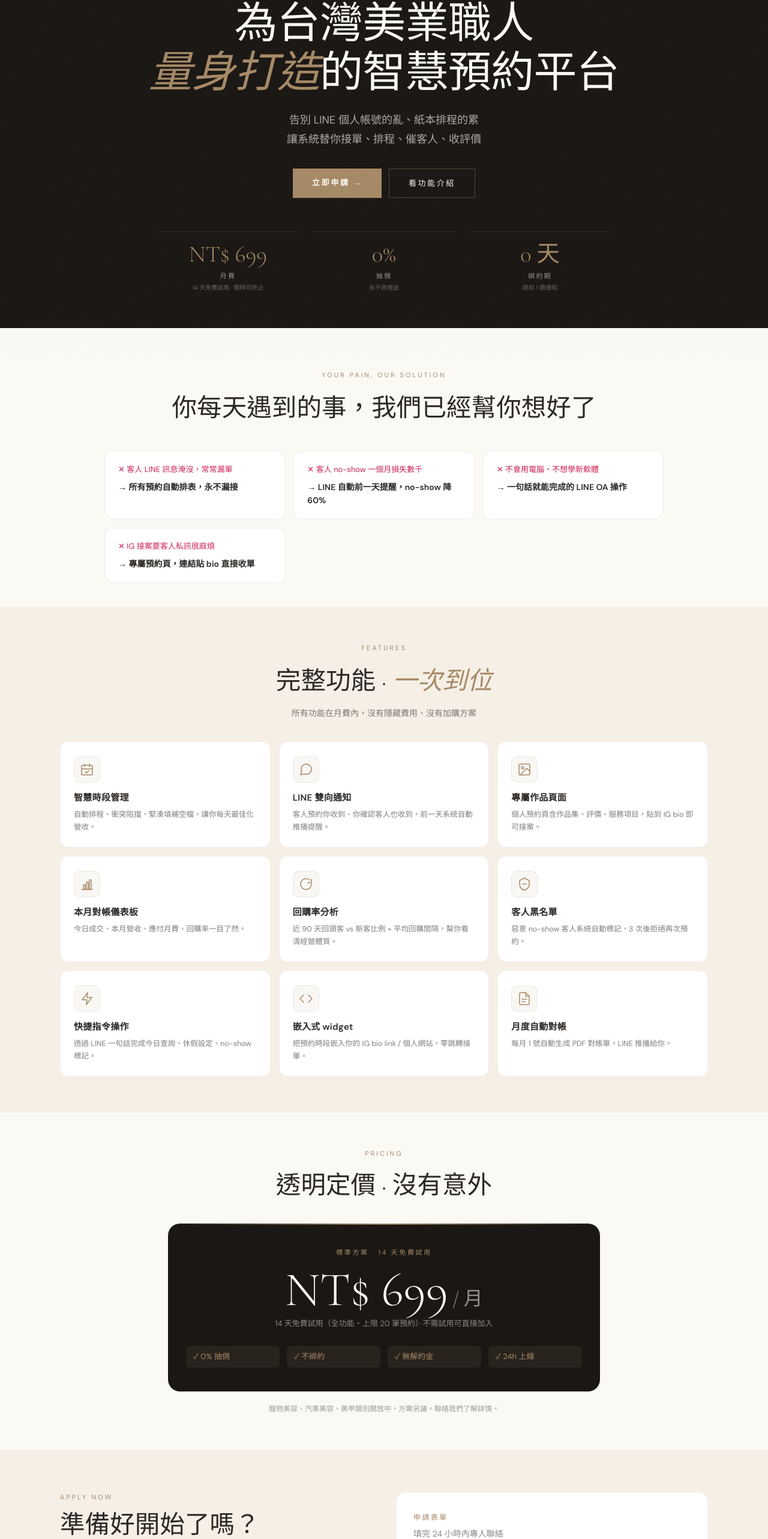
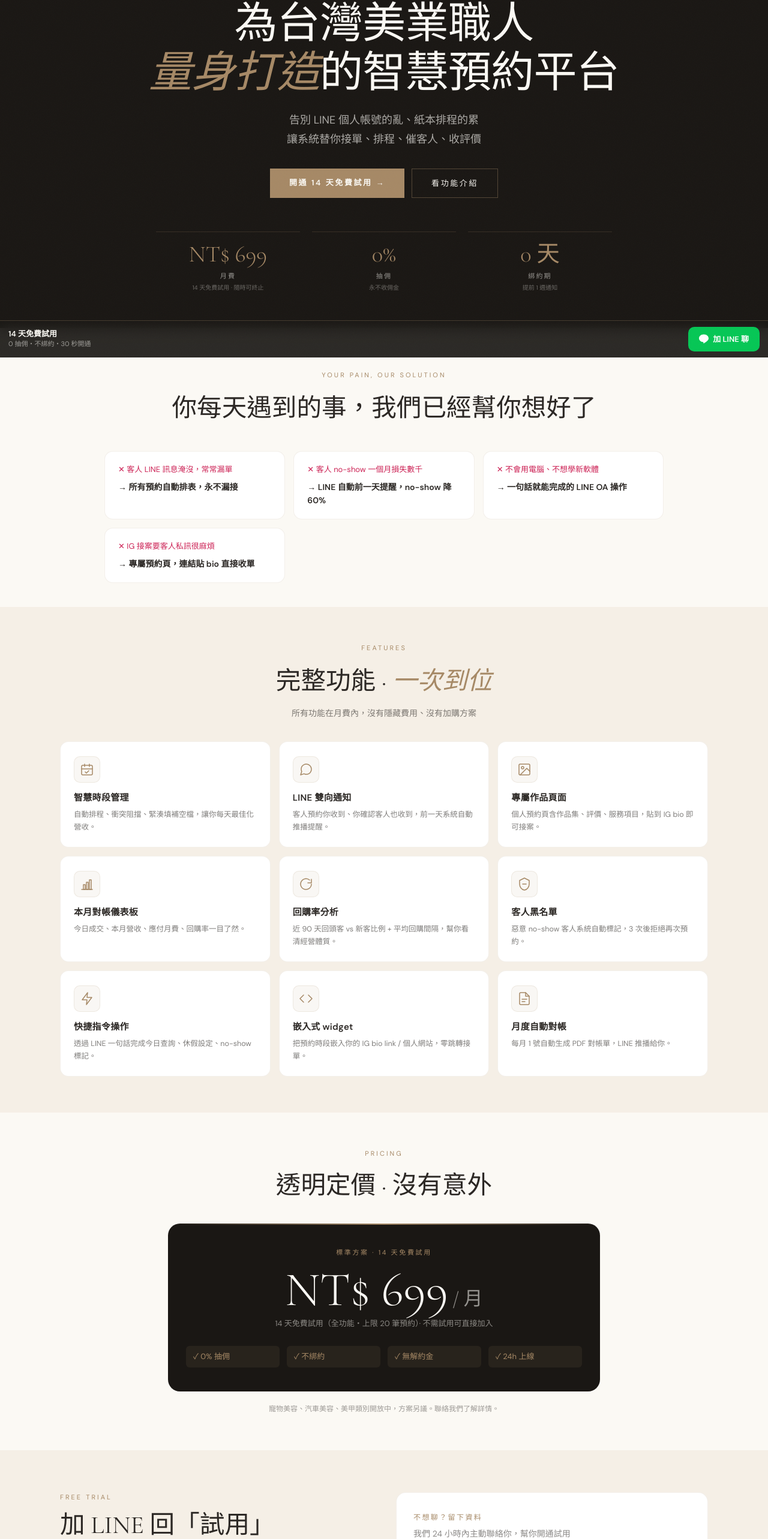
Before and after one commit to gini30666-design/moolah-platform, a Next.js app: page /for-providers in a window 1280 px wide. Shown: the part 204-2770 px from the top of the page at 60% size. Built offline with nearby package versions, Linux system fonts and the light colour scheme; no server answers.

Commit message:
B2B 落地頁轉換優化：CTA 統一 14 天免費試用、LINE 主/表單次、local 直連 LINE、sticky 底欄、修 /go/chloe 死鏈
Co-Authored-By: Claude Opus 4.8 <noreply@anthropic.com>

```diff
--- a/src/app/for-providers/page.tsx
+++ b/src/app/for-providers/page.tsx
@@ -3,6 +3,7 @@ import Link from 'next/link'
 import JoinForm from '@/components/JoinForm'
 import SiteNav from '@/components/SiteNav'
 import SiteFooter from '@/components/SiteFooter'
+import StickyTrialCTA from '@/components/StickyTrialCTA'
 
 const BASE_URL = process.env.NEXT_PUBLIC_BASE_URL || 'https://moolah-platform.vercel.app'
 
@@ -133,7 +134,7 @@ export default function ForProvidersPage() {
             讓系統替你接單、排程、催客人、收評價
           </p>
           <div style={{ display: 'inline-flex', flexWrap: 'wrap', justifyContent: 'center', gap: '12px' }}>
-            <a href="#apply" style={{ background: oak, color: cream, padding: '14px 32px', fontSize: '13px', letterSpacing: '0.2em', textTransform: 'uppercase', textDecoration: 'none', fontWeight: 600 }}>立即申請 →</a>
+            <a href="#apply" style={{ background: oak, color: cream, padding: '14px 32px', fontSize: '13px', letterSpacing: '0.2em', textTransform: 'uppercase', textDecoration: 'none', fontWeight: 600 }}>開通 14 天免費試用 →</a>
             <a href="#features" style={{ border: `1px solid ${oak}66`, color: cream, padding: '14px 32px', fontSize: '13px', letterSpacing: '0.2em', textTransform: 'uppercase', textDecoration: 'none' }}>看功能介紹</a>
           </div>
 
@@ -232,32 +233,34 @@ export default function ForProvidersPage() {
         <section id="apply" style={{ padding: '70px 24px', background: sand }}>
           <div style={{ maxWidth: '1080px', margin: '0 auto', display: 'grid', gridTemplateColumns: 'repeat(auto-fit, minmax(320px, 1fr))', gap: '40px' }}>
             <div>
-              <p style={{ fontSize: '11px', letterSpacing: '0.28em', color: oak, textTransform: 'uppercase', marginBottom: '14px' }}>APPLY NOW</p>
+              <p style={{ fontSize: '11px', letterSpacing: '0.28em', color: oak, textTransform: 'uppercase', marginBottom: '14px' }}>FREE TRIAL</p>
               <h2 style={{ fontFamily: '"Cormorant Garamond", serif', fontSize: 'clamp(1.8rem,4vw,2.6rem)', color: charcoal, marginBottom: '16px', fontWeight: 400, lineHeight: 1.25 }}>
-                準備好開始了嗎？
+                加 LINE 回「試用」<br/>30 秒開通免費試用
               </h2>
-              <p style={{ fontSize: '14px', color: 'rgba(44,40,37,0.65)', lineHeight: 1.8, marginBottom: '32px' }}>
-                填寫下方表單，我們在 24 小時內聯絡你，協助完成上線設定。<br/>
-                或直接掃 QR 加 LINE，跟 MooLah 團隊聊聊。
+              <p style={{ fontSize: '14px', color: 'rgba(44,40,37,0.65)', lineHeight: 1.8, marginBottom: '24px' }}>
+                14 天全功能免費體驗，你的專屬預約頁、作品集、自動提醒一次備好。<br/>
+                不用會技術、真人一對一協助上線。
               </p>
 
-              <div style={{ background: 'white', padding: '24px', borderRadius: '14px', border: `1px solid ${oak}33`, display: 'flex', alignItems: 'center', gap: '20px' }}>
+              <a href="https://line.me/R/ti/p/@492ejbwx" target="_blank" rel="noopener noreferrer"
+                style={{ display: 'flex', alignItems: 'center', justifyContent: 'center', gap: '10px', background: '#06C755', color: 'white', padding: '17px 24px', fontSize: '15px', fontWeight: 700, borderRadius: '12px', textDecoration: 'none', marginBottom: '16px', boxShadow: '0 4px 14px rgba(6,199,85,0.35)' }}>
+                <svg viewBox="0 0 24 24" fill="currentColor" style={{ width: '20px', height: '20px' }}><path d="M24 10.314C24 4.943 18.615.572 12 .572S0 4.943 0 10.314c0 4.811 4.27 8.842 10.035 9.608.391.082.923.258 1.058.59.12.301.079.766.038 1.08l-.164 1.02c-.045.301-.24 1.186 1.049.645 1.291-.539 6.916-4.078 9.436-6.975C23.176 14.393 24 12.458 24 10.314"/></svg>
+                加 LINE 開通 14 天免費試用
+              </a>
+
+              <div style={{ background: 'white', padding: '18px 20px', borderRadius: '14px', border: `1px solid ${oak}33`, display: 'flex', alignItems: 'center', gap: '18px' }}>
                 {/* eslint-disable-next-line @next/next/no-img-element */}
-                <img src="/line_oa_partner_qr.png" alt="MooLah 招商 LINE QR" width={120} height={120} style={{ display: 'block', borderRadius: '8px' }} />
+                <img src="/line_oa_partner_qr.png" alt="MooLah 招商 LINE QR" width={92} height={92} style={{ display: 'block', borderRadius: '8px' }} />
                 <div>
-                  <p style={{ fontSize: '10px', letterSpacing: '0.2em', color: oak, textTransform: 'uppercase', marginBottom: '6px' }}>LINE OA</p>
-                  <p style={{ fontSize: '20px', fontWeight: 700, color: charcoal, marginBottom: '10px' }}>@492ejbwx</p>
-                  <a href="https://line.me/R/ti/p/@492ejbwx" target="_blank" rel="noopener noreferrer"
-                    style={{ display: 'inline-block', background: '#06C755', color: 'white', padding: '8px 18px', fontSize: '12px', fontWeight: 600, borderRadius: '6px', textDecoration: 'none' }}>
-                    加好友 →
-                  </a>
+                  <p style={{ fontSize: '10px', letterSpacing: '0.2em', color: oak, textTransform: 'uppercase', marginBottom: '4px' }}>電腦瀏覽？掃 QR 加 LINE</p>
+                  <p style={{ fontSize: '18px', fontWeight: 700, color: charcoal }}>@492ejbwx</p>
                 </div>
               </div>
             </div>
 
             <div style={{ background: 'white', padding: '32px 28px', borderRadius: '16px', border: `1px solid ${oak}22` }}>
-              <p style={{ fontSize: '12px', letterSpacing: '0.2em', color: oak, textTransform: 'uppercase', marginBottom: '8px' }}>申請表單</p>
-              <p style={{ fontSize: '14px', color: 'rgba(44,40,37,0.55)', marginBottom: '24px' }}>填完 24 小時內專人聯絡</p>
+              <p style={{ fontSize: '12px', letterSpacing: '0.2em', color: oak, textTransform: 'uppercase', marginBottom: '8px' }}>不想聊？留下資料</p>
+              <p style={{ fontSize: '14px', color: 'rgba(44,40,37,0.55)', marginBottom: '24px' }}>我們 24 小時內主動聯絡你，幫你開通試用</p>
               <JoinForm />
             </div>
           </div>
@@ -282,6 +285,7 @@ export default function ForProvidersPage() {
 
       </main>
       <SiteFooter />
+      <StickyTrialCTA />
     </>
   )
 }
--- a/src/app/join/page.tsx
+++ b/src/app/join/page.tsx
@@ -2,6 +2,7 @@ import type { Metadata } from 'next'
 import Link from 'next/link'
 import { TextReveal } from '@/components/TextReveal'
 import JoinForm from '@/components/JoinForm'
+import StickyTrialCTA from '@/components/StickyTrialCTA'
 
 const BASE_URL = process.env.NEXT_PUBLIC_BASE_URL || 'https://moolah-platform.vercel.app'
 
@@ -172,17 +173,17 @@ export default function JoinPage() {
                 target="_blank"
                 rel="noopener noreferrer"
                 className="inline-flex items-center gap-2 px-7 py-3.5 text-sm tracking-widest uppercase transition-opacity hover:opacity-80"
-                style={{ background: 'var(--oak)', color: 'var(--cream)' }}
+                style={{ background: '#06C755', color: 'white', fontWeight: 700 }}
               >
-                立即申請
+                加 LINE 開通 14 天免費試用
               </a>
-              <Link
-                href="/services"
+              <a
+                href="#apply"
                 className="inline-flex items-center gap-2 px-7 py-3.5 border text-sm tracking-widest uppercase hover:border-[var(--oak)] transition-colors"
                 style={{ color: 'rgba(251,249,244,0.65)', borderColor: 'rgba(251,249,244,0.20)' }}
               >
-                查看方案
-              </Link>
+                留下資料，我們聯絡你
+              </a>
             </div>
           </div>
         </section>
@@ -267,7 +268,7 @@ export default function JoinPage() {
         </section>
 
         {/* Apply Form */}
-        <section className="relative overflow-hidden py-16 md:py-24 px-5 md:px-6" style={{ background: 'white' }}>
+        <section id="apply" className="relative overflow-hidden py-16 md:py-24 px-5 md:px-6" style={{ background: 'white' }}>
           <div className="absolute left-0 bottom-0 font-display leading-none pointer-events-none select-none" style={{ fontSize: 'clamp(5rem,20vw,16rem)', color: 'rgba(166,137,102,0.04)', lineHeight: 0.9 }}>Join</div>
           <div className="relative max-w-2xl mx-auto">
             <div data-animate className="text-center mb-10">
@@ -287,7 +288,7 @@ export default function JoinPage() {
             <div className="mt-10 pt-8 border-t text-center" style={{ borderColor: 'rgba(166,137,102,0.20)' }}>
               <p className="text-sm mb-3" style={{ color: 'rgba(44,40,37,0.50)' }}>想先體驗預約流程？</p>
               <Link
-                href="/go/chloe"
+                href="/go/linmu"
                 className="text-sm underline underline-offset-4 hover:opacity-70 transition-opacity"
                 style={{ color: 'var(--oak)' }}
               >
@@ -299,6 +300,7 @@ export default function JoinPage() {
 
       </main>
       <Footer />
+      <StickyTrialCTA />
     </>
   )
 }
--- a/src/app/local/[city]/[category]/page.tsx
+++ b/src/app/local/[city]/[category]/page.tsx
@@ -195,12 +195,20 @@ export default async function LocalCategoryPage({ params }: { params: Promise<Pa
         <section className="rounded-2xl p-6 text-center" style={{ background: 'rgba(166,137,102,0.1)', border: '1px solid rgba(166,137,102,0.25)' }}>
           <p className="font-display text-lg mb-2" style={{ color: 'var(--cream)' }}>你是{c.name}的{k.name}嗎？</p>
           <p className="text-sm mb-4" style={{ color: 'rgba(251,249,244,0.65)' }}>
-            加入 MooLah，讓客人在 LINE 直接預約你的時段。14 天免費試用、免綁約。
+            加入 MooLah，讓客人在 LINE 直接預約你的時段。14 天免費試用、0 抽佣、不綁約。
           </p>
-          <Link href="/join" className="inline-block rounded-full px-6 py-2.5 text-sm"
-            style={{ background: 'var(--oak)', color: 'var(--charcoal-deep)' }}>
-            了解合作方案
-          </Link>
+          <div className="flex flex-wrap items-center justify-center gap-3">
+            <a href="https://line.me/R/ti/p/@492ejbwx" target="_blank" rel="noopener noreferrer"
+              className="inline-flex items-center gap-2 rounded-full px-6 py-2.5 text-sm font-bold"
+              style={{ background: '#06C755', color: 'white' }}>
+              <svg viewBox="0 0 24 24" fill="currentColor" style={{ width: '15px', height: '15px' }}><path d="M24 10.314C24 4.943 18.615.572 12 .572S0 4.943 0 10.314c0 4.811 4.27 8.842 10.035 9.608.391.082.923.258 1.058.59.12.301.079.766.038 1.08l-.164 1.02c-.045.301-.24 1.186 1.049.645 1.291-.539 6.916-4.078 9.436-6.975C23.176 14.393 24 12.458 24 10.314"/></svg>
+              加 LINE 開通 14 天免費試用
+            </a>
+            <Link href="/for-providers" className="inline-block rounded-full px-5 py-2.5 text-sm"
+              style={{ border: '1px solid rgba(166,137,102,0.4)', color: 'rgba(251,249,244,0.75)' }}>
+              看方案介紹
+            </Link>
+          </div>
         </section>
       </main>
     </div>
--- /dev/null
+++ b/src/components/StickyTrialCTA.tsx
@@ -0,0 +1,34 @@
+// B2B 頁手機版 sticky 底部 CTA：14 天免費試用 → 加 LINE（@492ejbwx）
+// 長頁滾動中隨時可行動，避免職人被說服後找不到按鈕而流失
+export default function StickyTrialCTA() {
+  return (
+    <div
+      className="md:hidden"
+      style={{
+        position: 'fixed', bottom: 0, left: 0, right: 0, zIndex: 50,
+        padding: '10px 14px calc(10px + env(safe-area-inset-bottom))',
+        background: 'rgba(26,23,20,0.92)', backdropFilter: 'blur(10px)',
+        borderTop: '1px solid rgba(166,137,102,0.3)',
+        display: 'flex', alignItems: 'center', gap: '12px',
+      }}
+    >
+      <div style={{ flex: 1, minWidth: 0 }}>
+        <p style={{ fontSize: '13px', fontWeight: 700, color: 'var(--cream)', lineHeight: 1.3 }}>14 天免費試用</p>
+        <p style={{ fontSize: '11px', color: 'rgba(251,249,244,0.55)' }}>0 抽佣・不綁約・30 秒開通</p>
+      </div>
+      <a
+        href="https://line.me/R/ti/p/@492ejbwx"
+        target="_blank"
+        rel="noopener noreferrer"
+        style={{
+          display: 'inline-flex', alignItems: 'center', gap: '7px', flexShrink: 0,
+          background: '#06C755', color: 'white', padding: '11px 18px',
+          fontSize: '13px', fontWeight: 700, borderRadius: '10px', textDecoration: 'none',
+        }}
+      >
+        <svg viewBox="0 0 24 24" fill="currentColor" style={{ width: '16px', height: '16px' }}><path d="M24 10.314C24 4.943 18.615.572 12 .572S0 4.943 0 10.314c0 4.811 4.27 8.842 10.035 9.608.391.082.923.258 1.058.59.12.301.079.766.038 1.08l-.164 1.02c-.045.301-.24 1.186 1.049.645 1.291-.539 6.916-4.078 9.436-6.975C23.176 14.393 24 12.458 24 10.314"/></svg>
+        加 LINE 聊
+      </a>
+    </div>
+  )
+}
```
